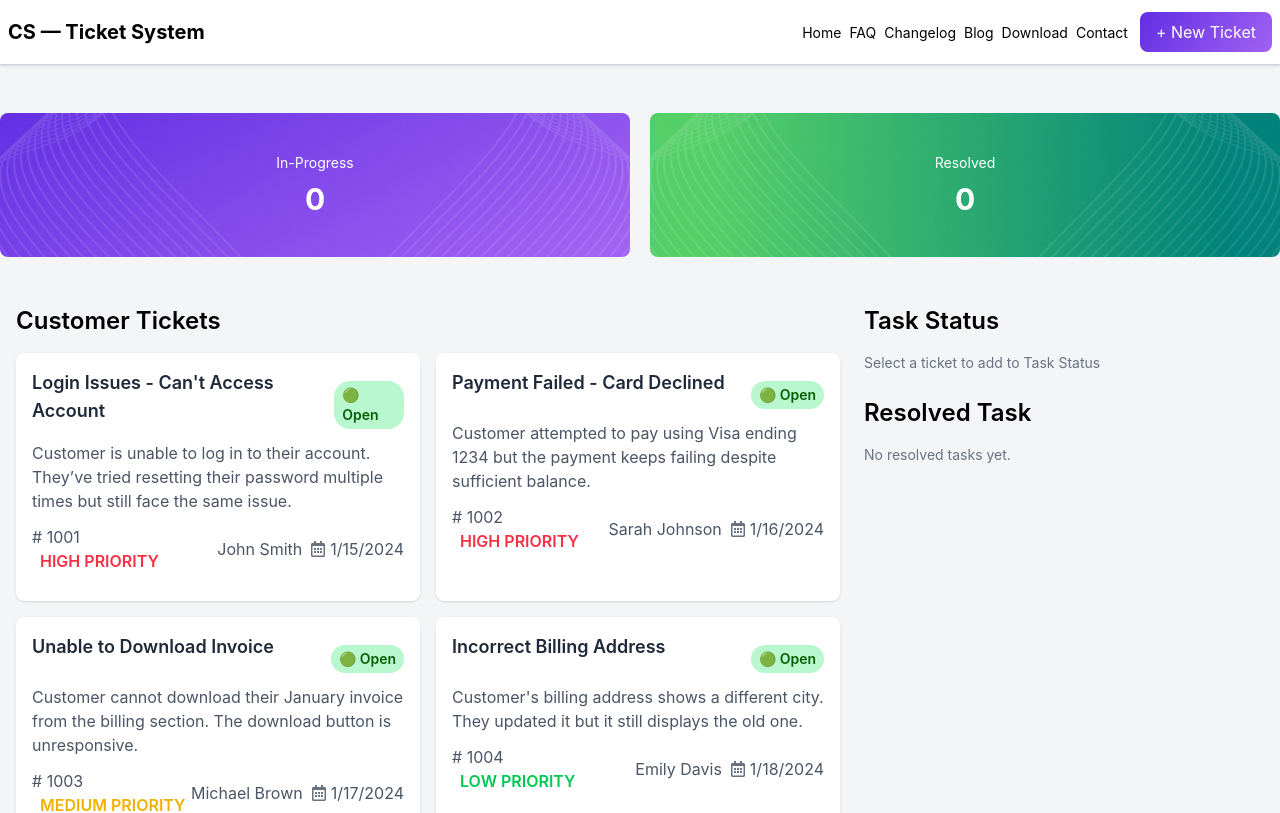
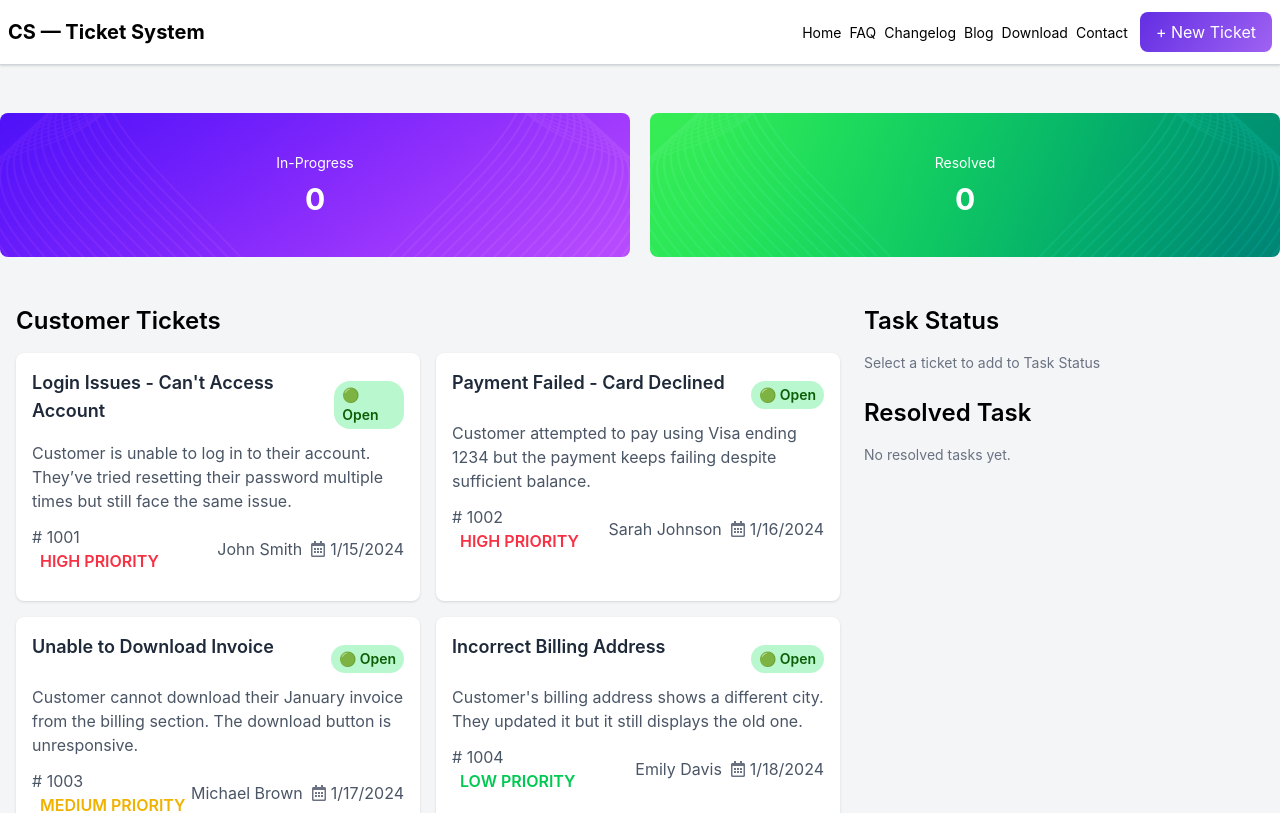
Before and after one commit to maimuna03134/Ticket-System, a React (Vite) app: page / in a window 1280 px wide. Shown: the top 813 px of the page. Built offline with nearby package versions, Linux system fonts and the light colour scheme.

Commit message:
added background color in banner

```diff
--- a/src/components/Banner.jsx
+++ b/src/components/Banner.jsx
@@ -7,27 +7,36 @@ const Banner = ({ inProgressCount, resolvedCount }) => {
     return (
         <Container>
             <div className="flex flex-col md:flex-row gap-5 my-12">
-                {/* in-progress card */}
+                {/* in-progress card — Left gradient: #632EE3 → #9F62F2 */}
                 <div
                     className="banner-style"
                     style={{
-                        backgroundImage: `url(${inProgressBg})`,
+                        backgroundImage: `
+                            linear-gradient(135deg, #632EE3, #9F62F2),
+                            url(${inProgressBg})
+                        `,
                         backgroundSize: "cover",
                         backgroundPosition: "center",
                         backgroundRepeat: "no-repeat",
+                        backgroundBlendMode: "overlay",
                     }}
                 >
                     <span className="text-sm">In-Progress</span>
                     <span className="text-3xl font-bold mt-2">{inProgressCount}</span>
                 </div>
-                {/* resolved card */}
+
+                {/* resolved card — Right gradient: #54CF68 → #00827A */}
                 <div
                     className="banner-style"
                     style={{
-                        backgroundImage: `url(${resolvedBg})`,
+                        backgroundImage: `
+                            linear-gradient(135deg, #54CF68, #00827A),
+                            url(${resolvedBg})
+                        `,
                         backgroundSize: "cover",
                         backgroundPosition: "center",
                         backgroundRepeat: "no-repeat",
+                        backgroundBlendMode: "overlay",
                     }}
                 >
                     <span className="text-sm">Resolved</span>
```
